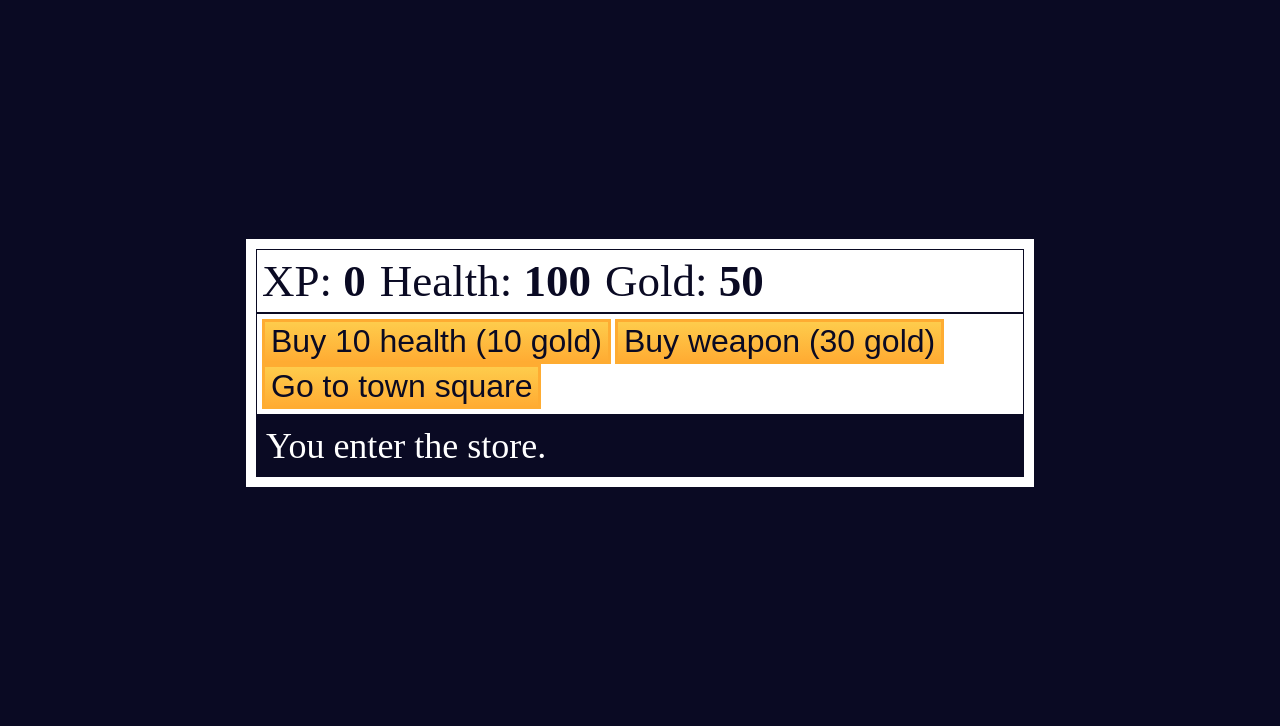
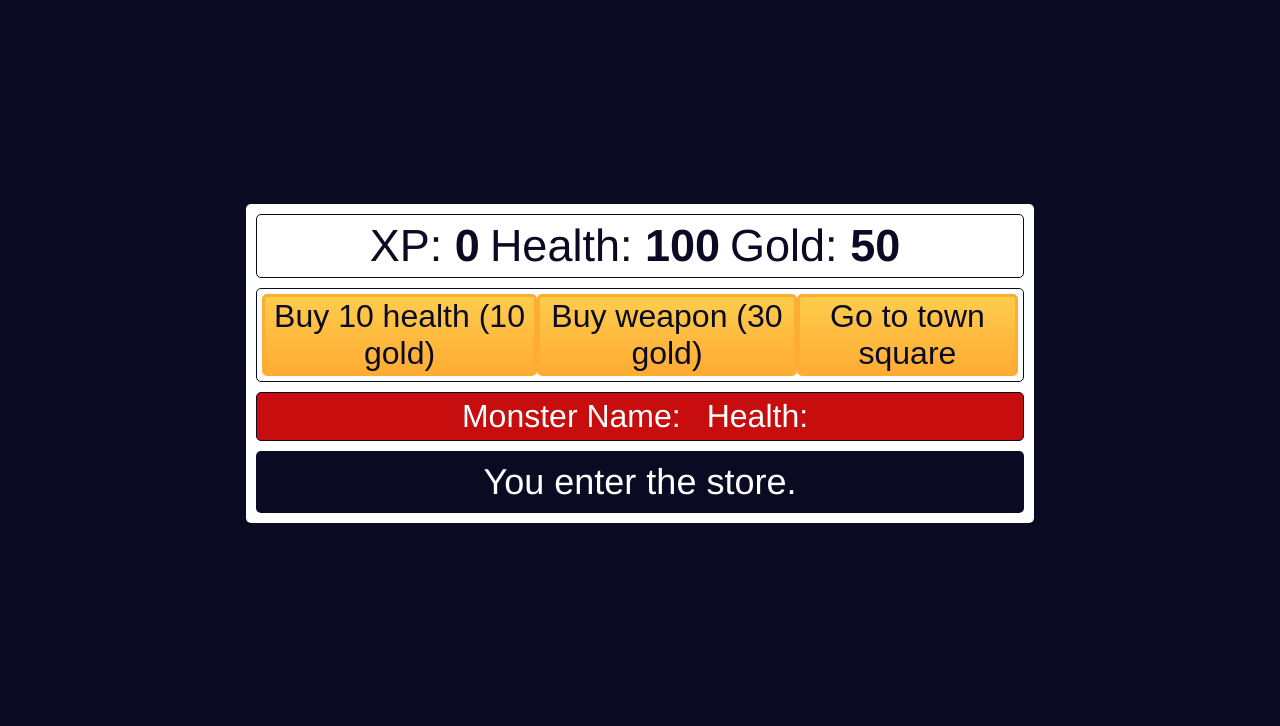
Before and after one commit to cpxx9/rpg-game, a plain HTML site: page index.html in a window 1280 px wide. Both pictures are taken after a click on the button "Go to store". Shown: the top 726 px of the page. Drawn offline with Linux system fonts and the light colour scheme.

Commit message:
made game divs flex containers

```diff
--- a/CSS/styles.css
+++ b/CSS/styles.css
@@ -9,6 +9,7 @@ body {
   display: flex;
   min-height: 100vh;
   flex-direction: column;
+  font-family: Helvetica, Arial, sans-serif;
 }
 
 .content {
@@ -25,12 +26,30 @@ body {
   padding: 10px;
 }
 
+#game,
+#game div,
+#game button {
+  border-radius: 5px;
+}
+
 #game {
   max-width: 60vw;
   max-height: 50vh;
   background-color: #ffffff;
   color: #ffffff;
   padding: 10px;
+  display: flex;
+  flex-direction: column;
+  gap: 10px;
+}
+
+#game div {
+  display: flex;
+  justify-content: center;
+}
+
+#game div#controls {
+  justify-content: space-evenly;
 }
 
 #game span {
@@ -56,12 +75,13 @@ body {
   color: #0a0a23;
 }
 
-#monsterStats {
+#game div#monsterStats {
   display: none;
   border: 1px solid #0a0a23;
   padding: 5px;
   color: #ffffff;
   background-color: #c70d0d;
+  gap: 16px;
 }
 
 .stat {
--- a/JS/scripts.js
+++ b/JS/scripts.js
@@ -96,7 +96,7 @@ button2.onclick = goCave;
 button3.onclick = fightDragon;
 
 function update(location) {
-  monsterStats.style.display = "none";
+  monsterStats.style.display = "flex";
   button1.innerText = location["button text"][0];
   button2.innerText = location["button text"][1];
   button3.innerText = location["button text"][2];
```
